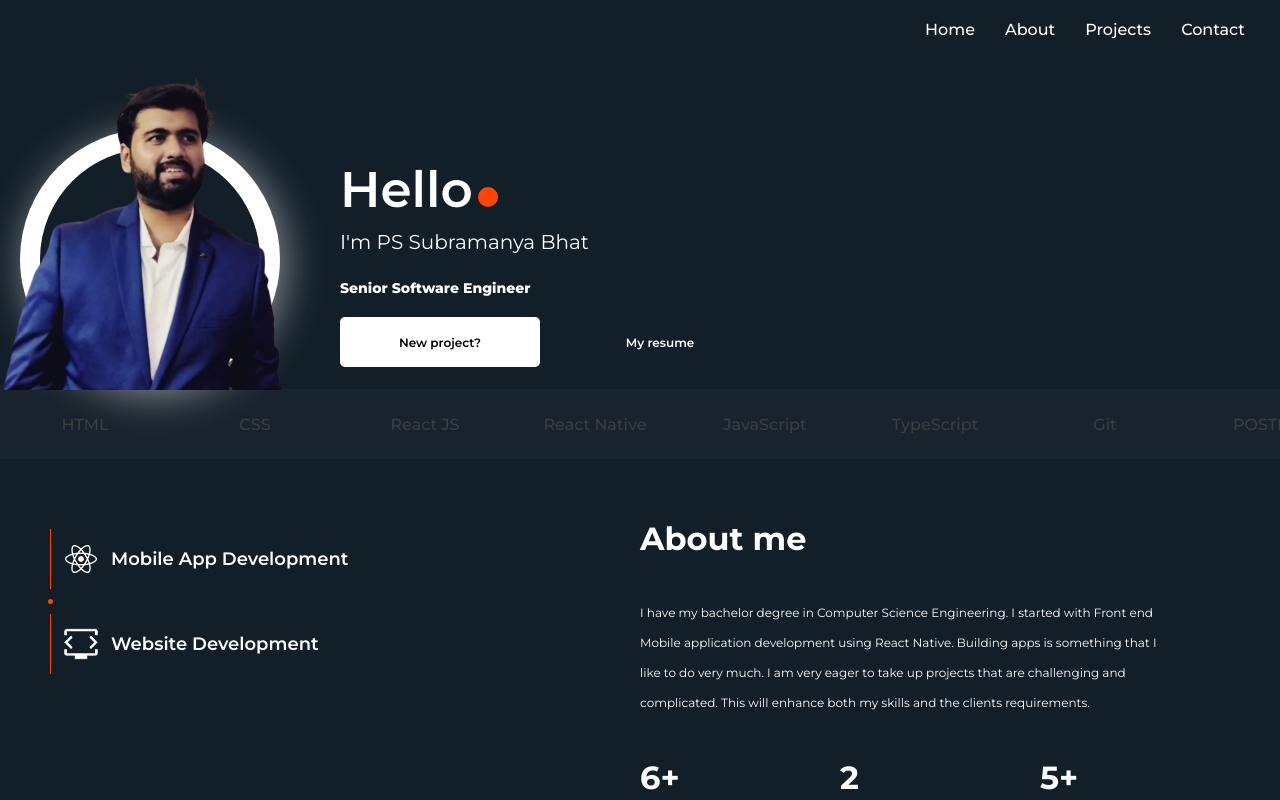
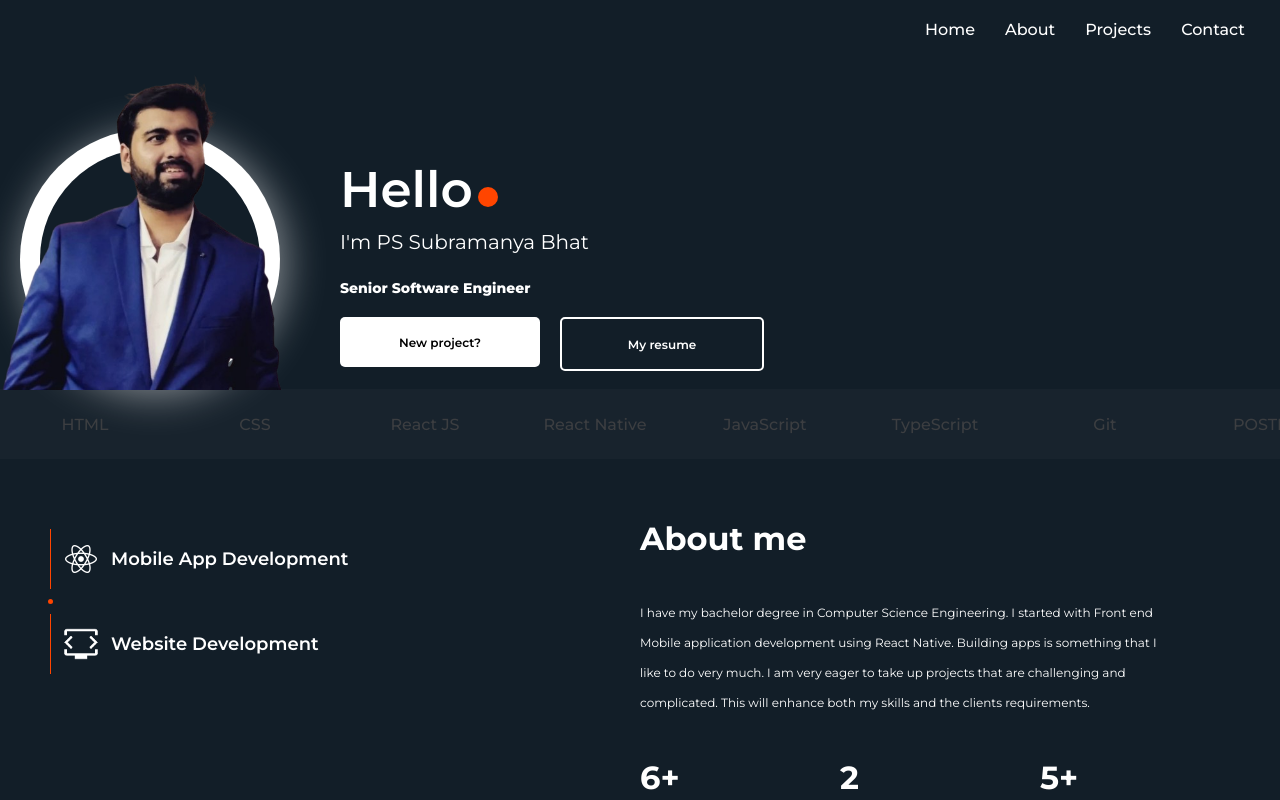
Before and after one commit to PSSubramanya/My-Porfolio, a React (Create React App) app: page / in a window 1280 px wide. Shown: the top 800 px of the page. Built offline with nearby package versions, Linux system fonts and the light colour scheme.

Commit message:
Deployed this Portfolio Website to Vercel

```diff
--- a/src/pages/HomeScreen/HomeScreen.css
+++ b/src/pages/HomeScreen/HomeScreen.css
@@ -161,7 +161,7 @@ span {
 
 .button-styling-negative-style {
   background-color: #121e28;
-  border: 1 solid white;
+  border: 2px solid white;
 }
 
 .button-styling:hover {
```
